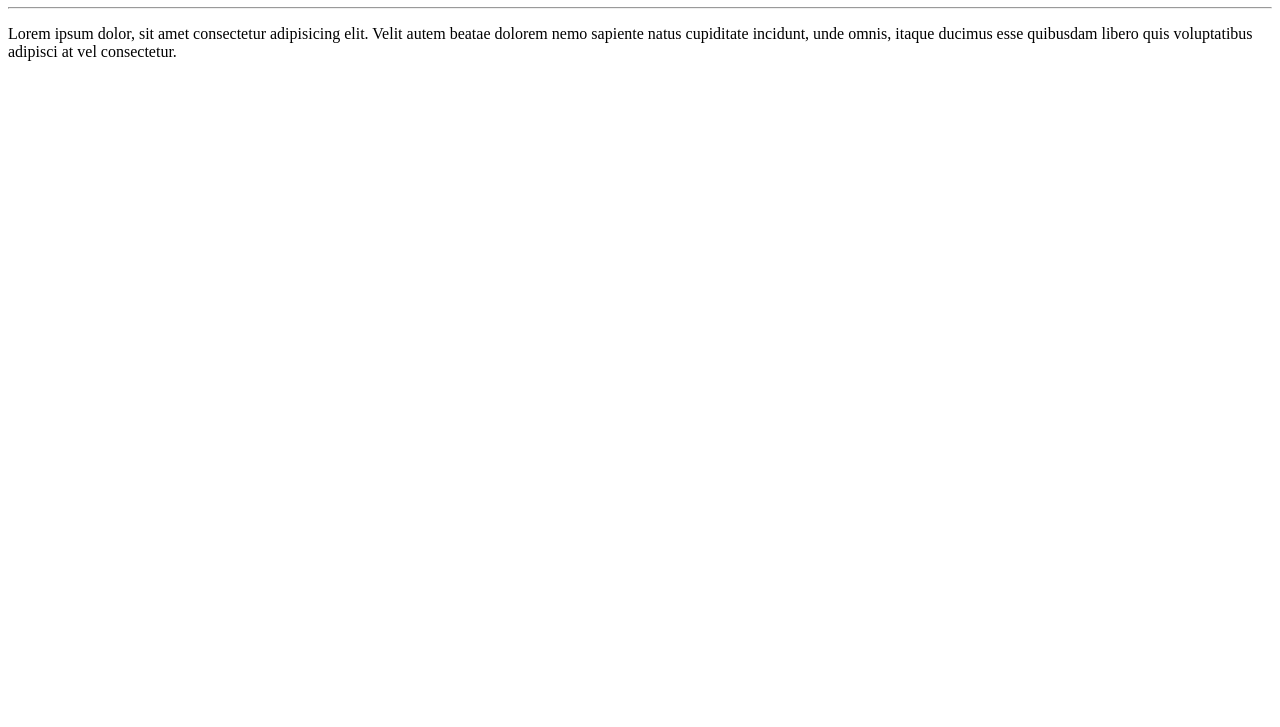
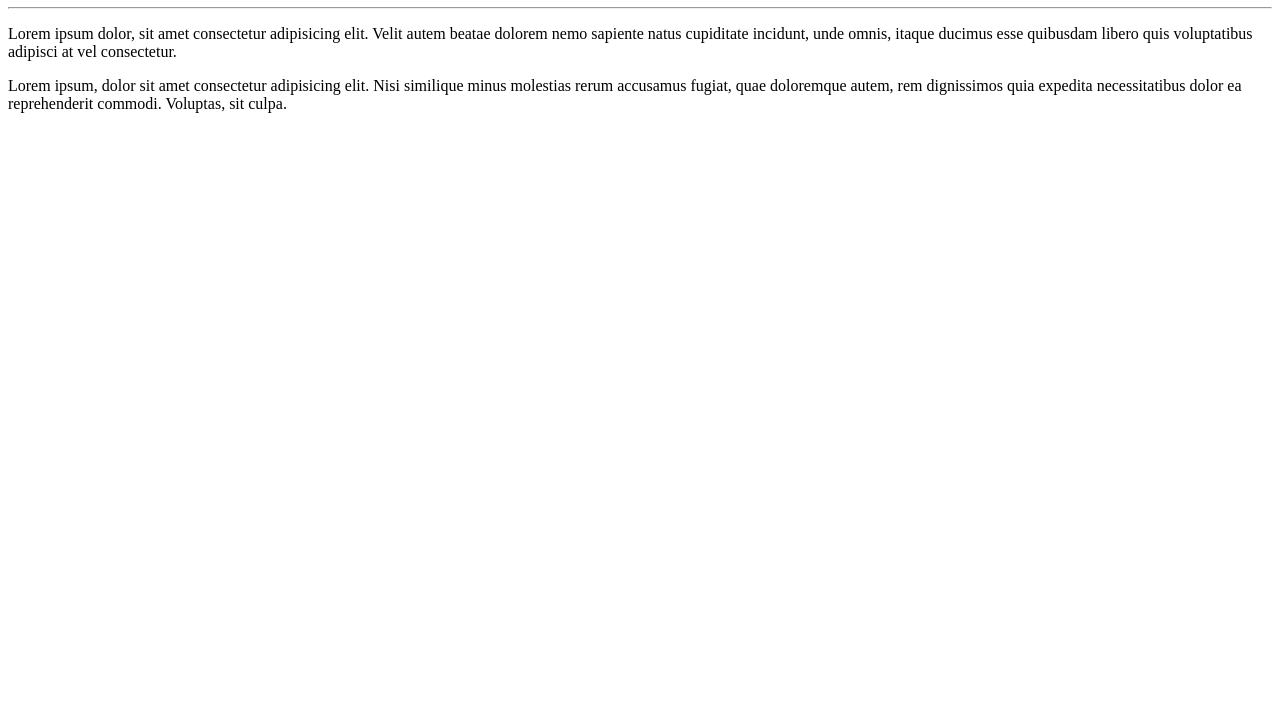
Before and after one commit to maria-ribeiros/ProjetoTeste, a plain HTML site: page site-exemplo/index.html in a window 1280 px wide. Shown: the part 73-800 px from the top of the page. Drawn offline with Linux system fonts and the light colour scheme.

Commit message:
adcionei um paragrafo

```diff
--- a/site-exemplo/index.html
+++ b/site-exemplo/index.html
@@ -13,5 +13,8 @@
         Velit autem beatae dolorem nemo sapiente natus cupiditate incidunt,
         unde omnis, itaque ducimus esse quibusdam libero quis voluptatibus adipisci at vel consectetur.</p>
 
+        <p>Lorem ipsum, dolor sit amet consectetur adipisicing elit. Nisi similique minus molestias rerum accusamus fugiat, quae doloremque autem,
+             rem dignissimos quia expedita necessitatibus dolor ea reprehenderit commodi.
+              Voluptas, sit culpa.</p>
 </body>
 </html>
```
